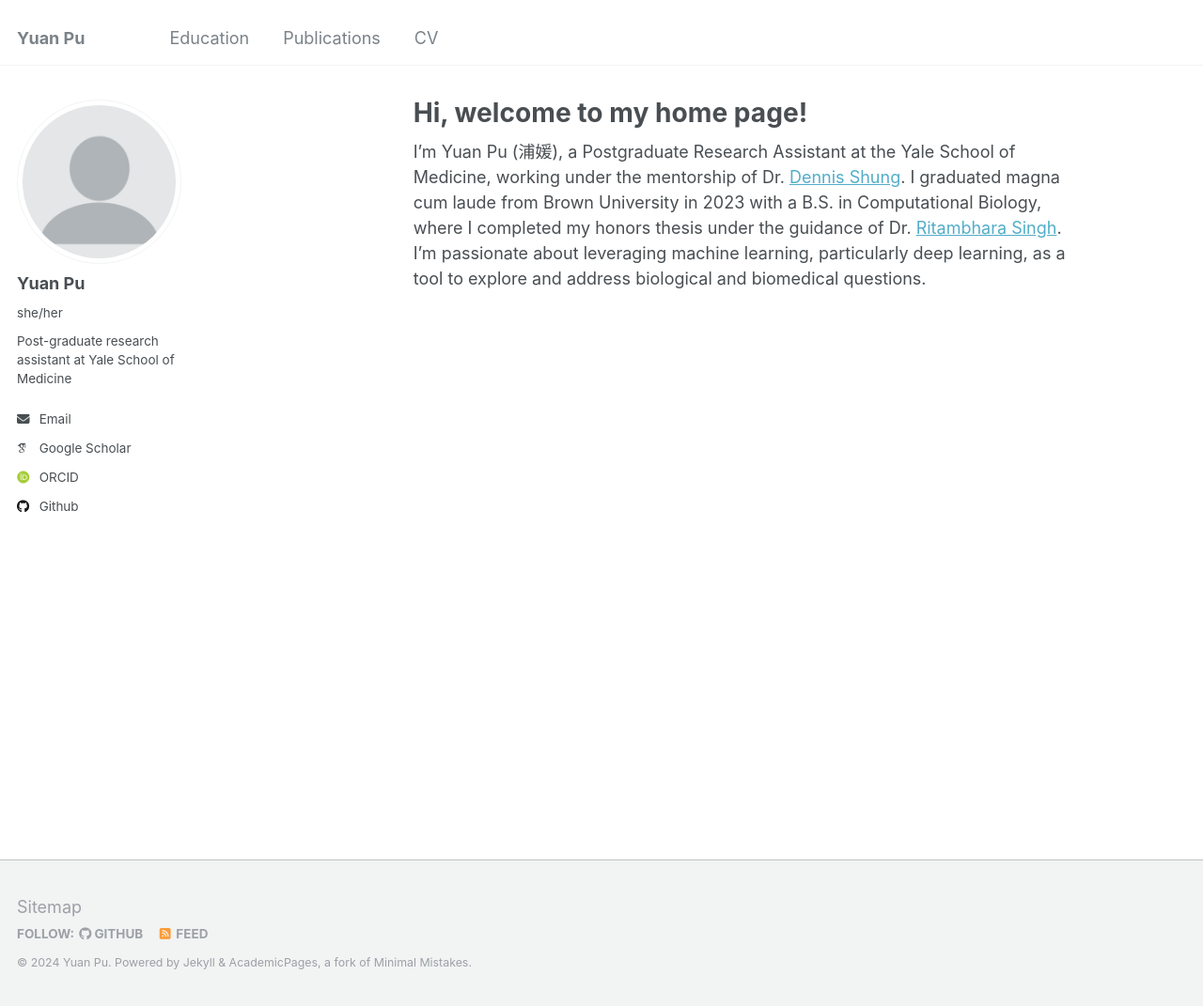
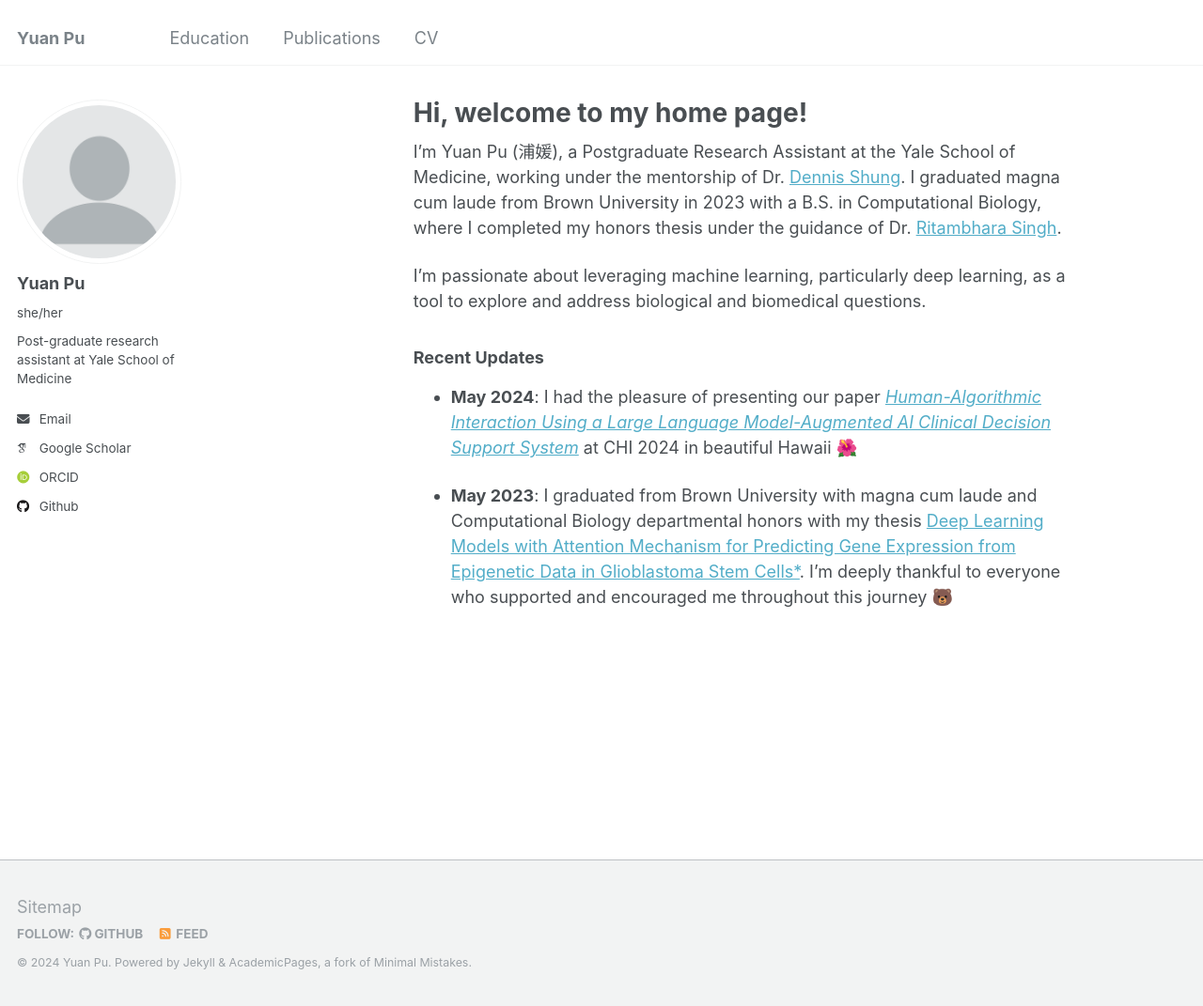
Before and after one commit to yuan-pu/yuan-pu_academicPages, a Jekyll site: the page built from _pages/about.md, in a window 1280 px wide and 1071 px high. Shown: the whole window at 94% size. Built offline with Jekyll 4.4.1, drawn with Linux system fonts in a browser that asks for light colours; some web fonts are replaced.

Commit message:
Update about.md

```diff
--- a/_pages/about.md
+++ b/_pages/about.md
@@ -7,4 +7,12 @@ redirect_from:
   - /about.html
 ---
 
-I’m Yuan Pu (浦媛), a Postgraduate Research Assistant at the Yale School of Medicine, working under the mentorship of Dr. [Dennis Shung](https://medicine.yale.edu/profile/dennis-shung/). I graduated magna cum laude from Brown University in 2023 with a B.S. in Computational Biology, where I completed my honors thesis under the guidance of Dr. [Ritambhara Singh](https://ritambharasingh.com/). I’m passionate about leveraging machine learning, particularly deep learning, as a tool to explore and address biological and biomedical questions.
+I’m Yuan Pu (浦媛), a Postgraduate Research Assistant at the Yale School of Medicine, working under the mentorship of Dr. [Dennis Shung](https://medicine.yale.edu/profile/dennis-shung/). I graduated magna cum laude from Brown University in 2023 with a B.S. in Computational Biology, where I completed my honors thesis under the guidance of Dr. [Ritambhara Singh](https://ritambharasingh.com/).
+
+I’m passionate about leveraging machine learning, particularly deep learning, as a tool to explore and address biological and biomedical questions.
+
+
+<h3> Recent Updates </h3>
+- **May 2024**: I had the pleasure of presenting our paper [*Human-Algorithmic Interaction Using a Large Language Model-Augmented AI Clinical Decision Support System*](https://dl.acm.org/doi/full/10.1145/3613904.3642024) at CHI 2024 in beautiful Hawaii 🌺
+
+- **May 2023**: I graduated from Brown University with magna cum laude and Computational Biology departmental honors with my thesis [Deep Learning Models with Attention Mechanism for Predicting Gene Expression from Epigenetic Data in Glioblastoma Stem Cells*](https://drive.google.com/file/d/1V-XBbWt-CVlA9yB2UEfOJDexYuDYr0B2/preview). I’m deeply thankful to everyone who supported and encouraged me throughout this journey 🐻
```
